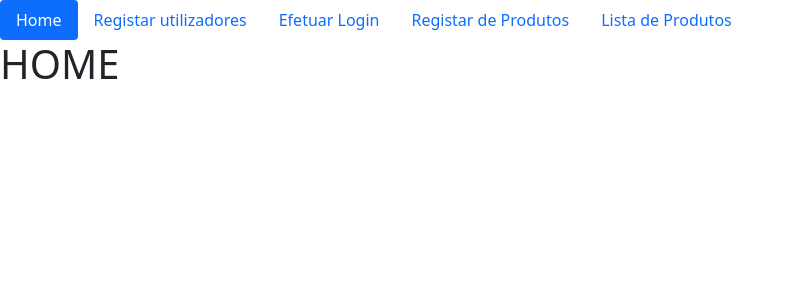
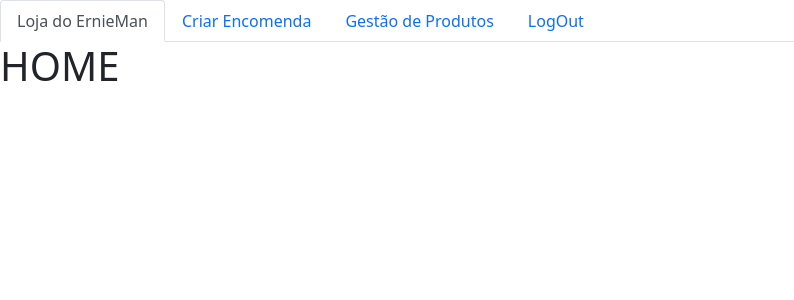
Before and after one commit to ernestomsilva/trabalhoreact, a React (Create React App) app: page / in a window 1280 px wide. Shown: the top 300 px of the page, without its empty margins (0-794 px from the left). Built offline with nearby package versions, Linux system fonts and the light colour scheme; sample sign-in values are in the browser's storage.

Commit message:
commit on master

```diff
--- a/src/App.js
+++ b/src/App.js
@@ -1,14 +1,21 @@
 import { useEffect, useState } from "react";
 import "bootstrap/dist/css/bootstrap.min.css";
 import "./App.css";
-import { Routes, Route, Link, useNavigate } from "react-router-dom";
+import { Accordion } from "react-bootstrap";
+import { Card } from "react-bootstrap";
+import { Button } from "react-bootstrap";
+import { Routes, Route, Link, Switch, useNavigate } from "react-router-dom";
 import requests from "./requests";
+//Componentes
+
+//paginas
 import CriarUtilizador from "./features/RegistarUser";
 import LoginUser from "./features/Login";
 import RegistarProduto from "./features/RegistarProduto";
 import ListarProdutos from "./features/ListarProdutos";
 import AtualizarProduto from "./features/AtualizarProduto";
 import CriarEncomenda from "./features/CriarEncomenda";
+
 
 import { Nav } from "react-bootstrap";
 import Home from "./Home";
@@ -23,7 +30,7 @@ function App() {
   return (
     <>
       <Nav
-        variant="pills"
+        variant="tabs"
         activeKey={activeKey}
         onSelect={(selectedKey) => {
           setActiveKey(selectedKey);
@@ -31,39 +38,63 @@ function App() {
       >
         <Nav.Item>
           <Nav.Link as={Link} eventKey="/" to="/">
-            Home
+            Loja do ErnieMan
           </Nav.Link>
         </Nav.Item>
+        {!sessionStorage.getItem("token") && (
+          <>
         <Nav.Item>
           <Nav.Link as={Link} eventKey="/registar" to="/registar">
-            Registar utilizadores
-          </Nav.Link>
-        </Nav.Item>
-        <Nav.Item>
-          <Nav.Link as={Link} eventKey="/login" to="/login">
-            Efetuar Login
-          </Nav.Link>
-        </Nav.Item>
-        <Nav.Item>
-          <Nav.Link as={Link} eventKey="/registarproduto" to="/registarproduto">
-            Registar de Produtos
+            Registar Utilizadores
           </Nav.Link>
         </Nav.Item>
 
         <Nav.Item>
-          <Nav.Link as={Link} eventKey="/listarprodutos" to="/listarprodutos">
-            Lista de Produtos
+          <Nav.Link as={Link} eventKey="/login" to="/login">
+            Login
           </Nav.Link>
         </Nav.Item>
-             </Nav>
+        </>
+        )}
+
+        {sessionStorage.getItem("token") && (
+          <>
+            <Nav.Item>
+              <Nav.Link
+                as={Link}
+                eventKey="/criarencomenda"
+                to="/criarencomenda"
+              >
+                Criar Encomenda
+              </Nav.Link>
+            </Nav.Item>
+
+            <Nav.Item>
+              <Nav.Link
+                as={Link}
+                eventKey="/listarprodutos"
+                to="/listarprodutos"
+              >
+                Gestão de Produtos
+              </Nav.Link>
+            </Nav.Item>
+            <Nav.Item>
+
+          <Nav.Link as={Link} eventKey="/login" to="/login">
+            LogOut
+          </Nav.Link>
+        </Nav.Item>
+
+          </>
+        )}
+      </Nav>
 
       <Routes>
         <Route path="/" element={<Home />}></Route>
         <Route path="/registar" element={<CriarUtilizador />}></Route>
         <Route path="/login" element={<LoginUser />}></Route>
         <Route path="/listarprodutos" element={<ListarProdutos />}></Route>
-        <Route path="/registarproduto" element={<RegistarProduto />}></Route>
-
+        <Route path="/criarencomenda" element={<CriarEncomenda />}></Route>
       </Routes>
     </>
   );
--- a/src/Layout/MyTable.js
+++ b/src/Layout/MyTable.js
@@ -7,6 +7,7 @@ const MyTable = ({ values }) => {
 
   const [categoria, setCategoria] = useState("");
   const [nome, setNome] = useState("");
+  const [descricao, setDescricao] = useState("");
   const [foundProducts, setFoundProducts] = useState(values);
   console.log("aqui vai oo nome");
   console.log(nome);
@@ -37,15 +38,16 @@ const MyTable = ({ values }) => {
         value={nome}
         onChange={filter}
         className="input"
-        placeholder="FilterNome"
+        placeholder="Pesquisa por Nome"
       />
+
 
       <Table striped bordered responsive hover variant="dark">
         <thead>
           <tr>
             <th>Indice</th>
+            <th>Nome</th>
             <th>Categoria</th>
-            <th>Nome</th>
             <th>Descricao</th>
             <th>Imagem</th>
             <th>Preço</th>
@@ -57,8 +59,8 @@ const MyTable = ({ values }) => {
             return (
               <tr key={indice}>
                 <td>{produto.id}</td>
+                <td>{produto.nome}</td>
                 <td>{produto.categoria}</td>
-                <td>{produto.nome}</td>
                 <td>{produto.descricao}</td>
                 <td>{produto.imagemUrl}</td>
                 <td>{produto.preco}</td>
--- a/src/features/AtualizarProduto.js
+++ b/src/features/AtualizarProduto.js
@@ -38,6 +38,13 @@ const AtualizarProduto = () => {
         }}
       />
       <input
+        placeholder={"Nome"}
+        value={nome}
+        onChange={(event) => {
+          setNome(event.target.value);
+        }}
+      />
+      <input
         placeholder={"Categoria"}
         value={categoria}
         onChange={(event) => {
@@ -59,13 +66,7 @@ const AtualizarProduto = () => {
           setimagemUrl(event.target.value);
         }}
       />
-      <input
-        placeholder={"Nome"}
-        value={nome}
-        onChange={(event) => {
-          setNome(event.target.value);
-        }}
-      />
+
       <input
         placeholder={"Preco"}
         value={preco}
@@ -73,8 +74,11 @@ const AtualizarProduto = () => {
           setPreco(event.target.value);
         }}
       />
-
-      <Button variant="outline-primary" onClick={handleAtualizaProduto}>Atualiza Produto</Button>
+      <br></br>
+      <br></br>
+      <Button variant="outline-primary" onClick={handleAtualizaProduto}>
+        Atualiza Produto
+      </Button>
     </>
   );
 };
--- a/src/features/CriarEncomenda.js
+++ b/src/features/CriarEncomenda.js
@@ -38,7 +38,8 @@ const CriarEncomenda = () => {
           }}
 
         />
-
+           <br></br>
+        <br></br>
 
         <button onClick={handleEncomenda}>Registar Encomenda</button>
       </>
--- a/src/features/ListarProdutos.js
+++ b/src/features/ListarProdutos.js
@@ -7,6 +7,7 @@ import "bootstrap/dist/css/bootstrap.min.css";
 
 import AtualizarProduto from "./AtualizarProduto";
 import CriarEncomenda from "./CriarEncomenda";
+import RegistarProduto from "./RegistarProduto";
 const ListarProdutos = () => {
   const { listProducts } = requests;
   const { eliminarProduct } = requests;
@@ -33,28 +34,49 @@ const ListarProdutos = () => {
 
   return (
     <>
+      <h2>Lista de Produtos</h2>
+      <br></br>
+      <br></br>
+
       <ProductsContext.Provider value={{ products, setProducts }}>
-        <h2>Lista de Produtos</h2>
         <>
-          <Button variant="primary" onClick={handleListarProdutos}>Listar Produtos
+          <Button variant="primary" onClick={handleListarProdutos}>
+            Listar Produtos
           </Button>
         </>
+        <br></br>
+        <br></br>
+        {/* componente tabela */}
         <MyTable values={products}></MyTable>
+        <br></br>
+        <br></br>
+    <RegistarProduto></RegistarProduto>
+    <br></br>
+        <br></br>
+        {/* eliminiar produto conforme o indice selecionado */}
+        <h2 style={{ color: "red" }}>Eliminar Produtos</h2>
         <input
-          placeholder="indice a eliminar"
+          placeholder="Insira Indice a Eliminar"
           value={indiceEliminar}
           onChange={(event) => {
             setIndiceEliminar(event.target.value);
           }}
         />
-
-        <Button variant="danger" onClick={handleIndiceEliminar}>Eliminar Produto</Button>
-
-      </ProductsContext.Provider>
-
+        <br></br>
+        <br></br>
+        {/* botão para eliminar */}
+        <Button variant="danger" onClick={handleIndiceEliminar}>
+          Eliminar Produto
+        </Button>
+        </ProductsContext.Provider>
+        <br></br>
+        <br></br>
+        <br></br>
+        <br></br>
       <AtualizarProduto></AtualizarProduto>
-
-      <CriarEncomenda></CriarEncomenda>
+      <br></br>
+        <br></br> <br></br>
+        <br></br>
     </>
   );
 };
--- a/src/features/Login.js
+++ b/src/features/Login.js
@@ -2,12 +2,15 @@ import { useContext, useState } from "react";
 import { UsersContext } from "../user-context";
 import requests from "../requests";
 import { ProductsContext } from "../products-context";
+import { useNavigate } from "react-router-dom";
+
+
 const { loginUser } = requests;
-
 const LoginUser = () => {
   const { users, setUsers } = useContext(UsersContext);
   const [password, setPassword] = useState("");
   const [username, setUsername] = useState("");
+  const navigate = useNavigate();
 
   const handleLoginUser = async () => {
     const user = { password: password, username: username };
@@ -17,11 +20,12 @@ const LoginUser = () => {
       //ListarProdutos();
       console.log(JSON.stringify(result.token));
       sessionStorage.setItem("token", result.token);
+      navigate("/");
     }
   };
   return (
     <>
-      <h2>Efetuar Login</h2>
+      <h2>Efetuar Login de Autenticação</h2>
       <input
         placeholder={"Username"}
         value={username}
@@ -37,9 +41,8 @@ const LoginUser = () => {
           setPassword(event.target.value);
         }}
       />
-
-      <button onClick={handleLoginUser}>Login</button>
-
+      <br></br>
+      <button onClick={handleLoginUser}>Entrar</button>
     </>
   );
 };
--- a/src/features/RegistarProduto.js
+++ b/src/features/RegistarProduto.js
@@ -23,7 +23,16 @@ const RegistarProduto = () => {
     };
     return (
       <>
-        <h2>Registar Novo Produto</h2>
+        <h1>Criar Novo Produto</h1>
+
+        <input
+          placeholder={"Nome"}
+          value={nome}
+          onChange={(event) => {
+            setNome(event.target.value);
+          }}
+
+        />
         <input
           placeholder={"Categoria"}
           value={categoria}
@@ -49,14 +58,7 @@ const RegistarProduto = () => {
           }}
 
         />
-        <input
-          placeholder={"Nome"}
-          value={nome}
-          onChange={(event) => {
-            setNome(event.target.value);
-          }}
 
-        />
         <input
           placeholder={"Preco"}
           value={preco}
@@ -65,7 +67,8 @@ const RegistarProduto = () => {
           }}
 
         />
-
+        <br>
+        </br>
         <button  onClick={handleAdicionaProduto}>Registar Produto</button>
       </>
     );
--- a/src/features/RegistarUser.js
+++ b/src/features/RegistarUser.js
@@ -24,6 +24,14 @@ const CriarUtilizador = () => {
       <>
         <h2>Criar Utilizador</h2>
         <input
+          placeholder={"Username"}
+          value={username}
+          onChange={(event) => {
+            setUsername(event.target.value);
+          }}
+        />
+
+        <input
           placeholder={"Nome"}
           value={nome}
           onChange={(event) => {
@@ -37,13 +45,9 @@ const CriarUtilizador = () => {
             setPassword(event.target.value);
           }}
         />
-        <input
-          placeholder={"Username"}
-          value={username}
-          onChange={(event) => {
-            setUsername(event.target.value);
-          }}
-        />
+
+        <br>
+        </br>
         <button onClick={handleAdicionaUtilizador}>Registar User</button>
       </>
     );
```
Also changed, not shown: 1 other file (tests, documents, lock files or other folders).
